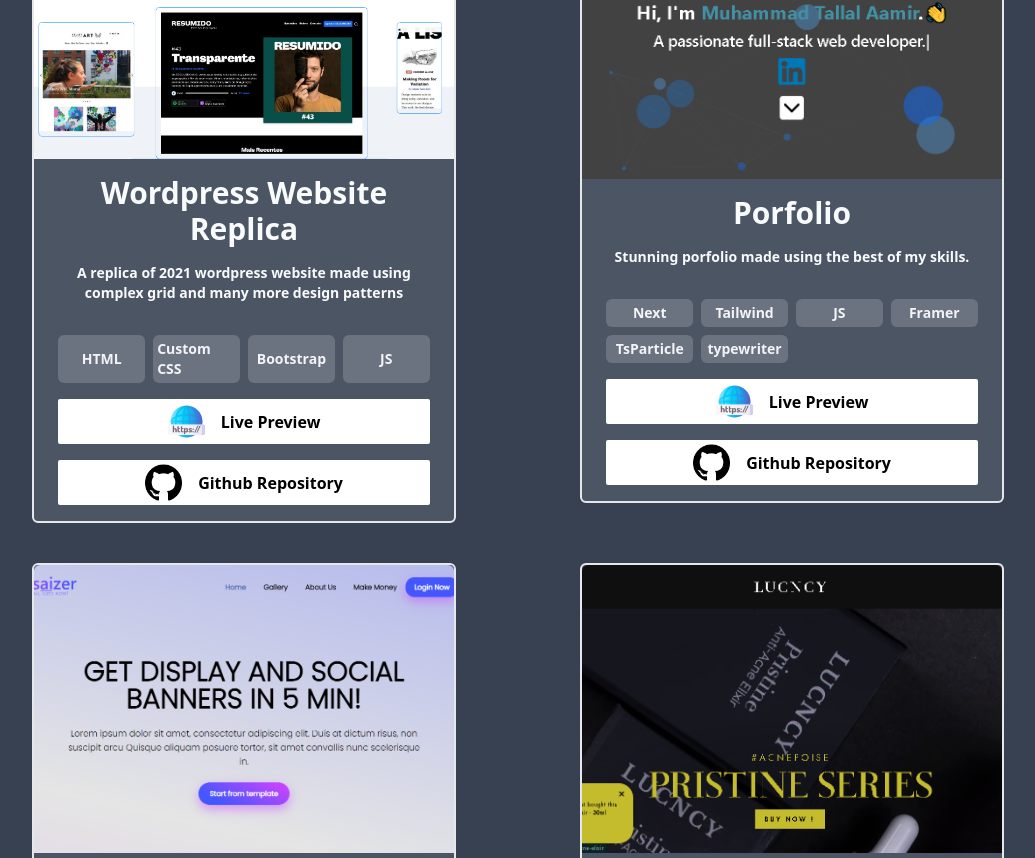
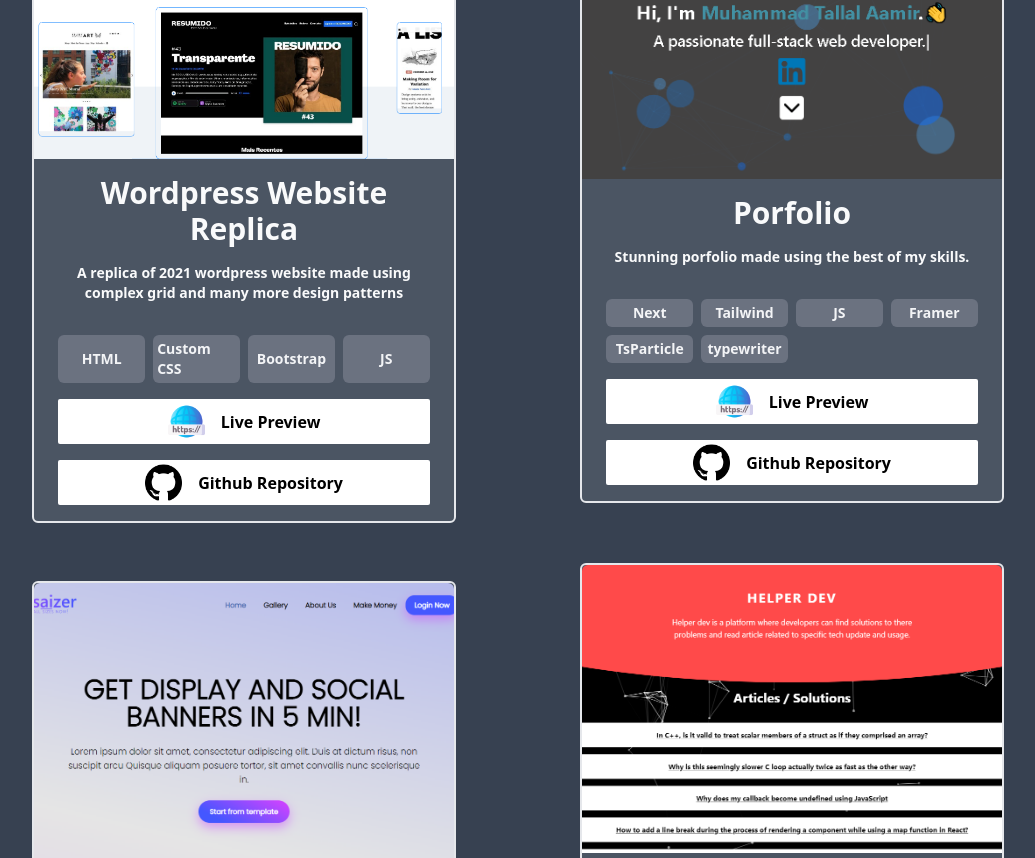
Before and after one commit to Tallal619/Portfolio, a Next.js app: page / in a window 1280 px wide. Shown: the part 1939-2797 px from the top of the page, without its empty margins (122-1157 px from the left). Built offline with nearby package versions, Linux system fonts and the light colour scheme.

Commit message:
updated speed

```diff
--- a/components/ProjectsSection.jsx
+++ b/components/ProjectsSection.jsx
@@ -45,14 +45,14 @@ const ProjectsSection = () => {
           livePreview="https://skatule-web-design.netlify.app/"
           githubLink="https://github.com/uzzam-web-dev/we_design_skatule"
         />
-        {/* <ProjectCard
+        <ProjectCard
           imageUri="helperDevImage.png"
           title="Helper dev"
           desc="Simple project mainly focusing on content management."
           techs={techsForBlogContentful}
           livePreview="https://helper-dev.netlify.app/"
           githubLink={""}
-        /> */}
+        />
         <ProjectCard
           imageUri={"LucncyImage.png"}
           title={"LUCNCY"}
```
